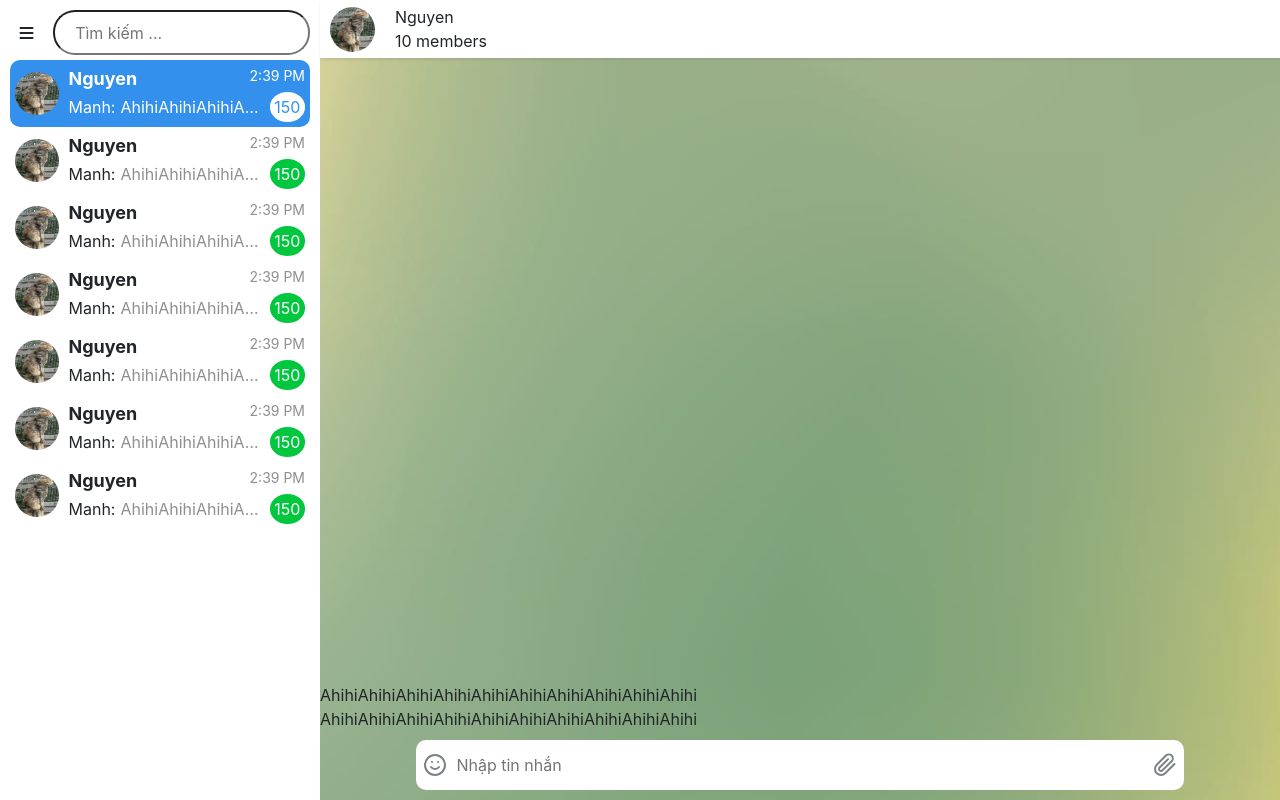
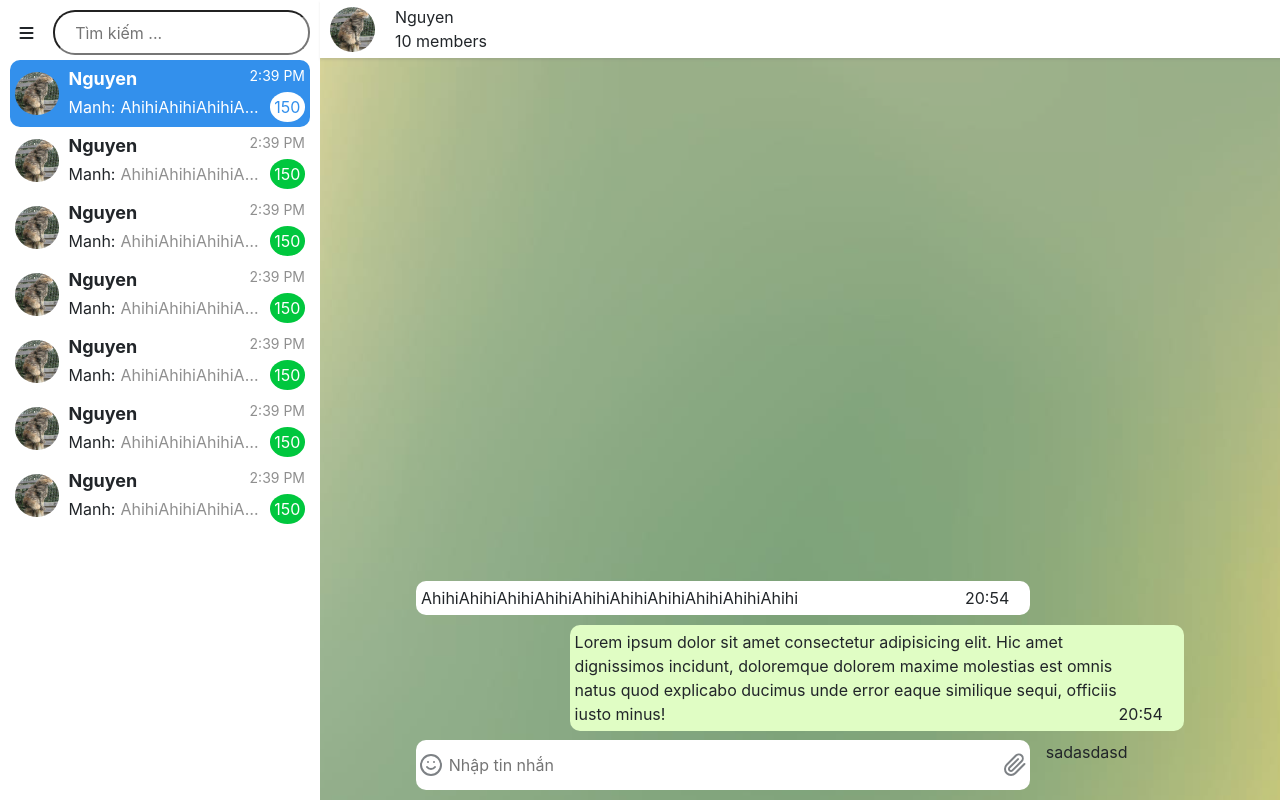
Before and after one commit to lemanh583/MaNguonMoK58, a Vue app in the folder client/: page / in a window 1280 px wide. Built offline with nearby package versions, Linux system fonts and the light colour scheme.

Commit message:
Update chatview.vue

```diff
--- a/client/src/components/chatview.vue
+++ b/client/src/components/chatview.vue
@@ -16,10 +16,35 @@
     </div>
     <div class="boxchat">
         <div class="boxchat-content">
-            <div class="chat">AhihiAhihiAhihiAhihiAhihiAhihiAhihiAhihiAhihiAhihi</div>
-            <div class="your-text">AhihiAhihiAhihiAhihiAhihiAhihiAhihiAhihiAhihiAhihi</div>
+            <div class="chat">
+                <div class="chat-content">
+                    <div class="content">
+                        AhihiAhihiAhihiAhihiAhihiAhihiAhihiAhihiAhihiAhihi
+                    </div>
+                    <div class="time">
+                        20:54
+                    </div>
 
-            <div class="message-footer ">
+                </div>
+
+            </div>
+            <div class="your-text">
+
+                <div class="your-content">
+                    <div class="content">
+                        Lorem ipsum dolor sit amet consectetur adipisicing elit. Hic amet dignissimos incidunt, doloremque dolorem maxime molestias est omnis natus quod explicabo ducimus unde error eaque similique sequi, officiis iusto minus!
+
+                    </div>
+                    <div class="time">
+                        20:54
+                    </div>
+
+                </div>
+
+            </div>
+
+            <div class="message-footer">
+                <div class="message-footer-left">
                     <div class="icon">
                         <svg xmlns="http://www.w3.org/2000/svg" style="color: #7d8185;" width="24" height="24" viewBox="0 0 24 24" fill="none" stroke="currentColor" stroke-width="2" stroke-linecap="round" stroke-linejoin="round" class="feather feather-smile">
                             <circle cx="12" cy="12" r="10"></circle>
@@ -37,6 +62,13 @@
                         </svg>
                     </div>
                 </div>
+                <div class="message-footer-right">
+                    <div class="message-footer-right-content">
+sadasdasd
+                    </div>
+                </div>
+            </div>
+
         </div>
 
     </div>
@@ -67,12 +99,25 @@ export default {
 .boxchat .message-footer {
     width: 80%;
     margin: 1% 10%;
-    height: 50px;
+    display: flex;
+
+}
+
+.boxchat .message-footer .message-footer-left{
+    width: 80%;
     background-color: white;
     display: flex;
     align-items: center;
     border-radius: 10px;
+    height: 50px;
+}
 
+.boxchat .message-footer .message-footer-right {
+    width: 20%;
+}
+.boxchat .message-footer .message-footer-right .message-footer-right-content {
+    width: 90%;
+    margin-left: auto;
 }
 
 .boxchat .message-footer .icon {
@@ -89,9 +134,58 @@ export default {
     width: 100%;
     border: none;
 }
+
 .boxchat .message-footer .message-input .input-content:focus-visible {
     outline: none;
     border: none;
+}
+
+.boxchat .boxchat-content .chat {
+    width: 80%;
+    height: 100%;
+    margin: 1% 10%;
+
+}
+
+.boxchat .boxchat-content .your-text {
+    width: 80%;
+    height: 100%;
+    margin: 1% 10%;
+
+}
+
+.boxchat .boxchat-content .chat .chat-content {
+    width: auto;
+    max-width: 80%;
+    background-color: #ffffff;
+    height: auto;
+    max-height: 60%;
+    padding: 5px;
+    border-radius: 10px;
+    display: flex;
+}
+
+.boxchat .boxchat-content .your-text .your-content {
+    margin-left: auto;
+    width: auto;
+    max-width: 80%;
+    background-color: #e0fdc4;
+    height: auto;
+    max-height: 60%;
+    padding: 5px;
+    border-radius: 10px;
+    display: flex;
+
+}
+
+.content {
+    width: 90%;
+}
+
+.time {
+    width: 10%;
+    display: flex;
+    align-items: end;
 }
 
 /*  */
@@ -138,25 +232,4 @@ export default {
 .boxchat .boxchat-content {
     width: 100%;
 }
-
-.chat {
-    /* position: absolute;
-    display: flex;
-    align-items: center;
-    background: #fff;
-    left: 15%;
-    padding: 3px;
-    border-radius: 5px; */
-}
-
-.your-text {
-    /* position: absolute;
-    display: flex;
-    align-items: center;
-    background: #fff;
-    right: 15%;
-    padding: 3px;
-    border-radius: 5px;
-    margin-top: 70px; */
-}
 </style>
```
Lines whose indentation alone changed are shown as unchanged.
